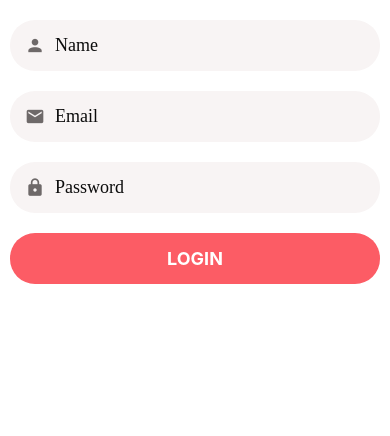
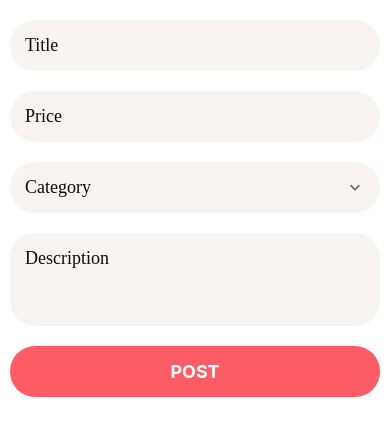
Before and after one commit to dano5342/react-native-tutorial, a React Native app: screen / in a window 390 px wide. Shown: the top 436 px of the page. Built offline with nearby package versions, Linux system fonts and the light colour scheme.

Commit message:
added listingeditscreen and worked on a further refactor of components codee

```diff
--- a/App.js
+++ b/App.js
@@ -1,9 +1,11 @@
 import React, { useState } from "react";
 
+
+import ListingEditScreen from "./app/screens/ListingEditScreen";
 import LoginScreen from './app/screens/LoginScreen';
 import RegisterScreen from "./app/screens/RegisterScreen";
 export default function App() {
   return (
-    <RegisterScreen/>
+    <ListingEditScreen/>
   );
 }
--- /dev/null
+++ b/app/components/forms/AppFormPicker.js
@@ -0,0 +1,23 @@
+import React from "react";
+import { useFormikContext } from "formik";
+
+import AppPicker from "../AppPicker";
+import ErrorMessage from "./ErrorMessage";
+
+function AppFormPicker({ items, name, placeholder }) {
+  const { errors, setFieldValue, touched, values } = useFormikContext();
+
+  return (
+    <>
+      <AppPicker
+        items={items}
+        onSelectItem={(item) => setFieldValue(name, item)}
+        placeholder={placeholder}
+        selectedItem={values[name]}
+      />
+      <ErrorMessage error={errors[name]} visible={touched[name]} />
+    </>
+  );
+}
+
+export default AppFormPicker;
--- a/app/components/forms/SubmitButton.js
+++ b/app/components/forms/SubmitButton.js
@@ -9,7 +9,7 @@
     const {handleSubmit} = useFormikContext();
     return (
         <AppButton
-            title="Login"
+            title={title}
             onPress={handleSubmit}
         />
     )
--- a/app/components/forms/index.js
+++ b/app/components/forms/index.js
@@ -1,5 +1,5 @@
 export { default as AppForm } from "./AppForm";
 export { default as AppFormField } from "./AppFormField";
-export { default as AppPicker } from "./AppPicker";
+export { default as AppFormPicker } from "./AppFormPicker";
 export { default as ErrorMessage } from "./ErrorMessage";
 export { default as SubmitButton } from "./SubmitButton";
--- /dev/null
+++ b/app/screens/ListingEditScreen.js
@@ -0,0 +1,70 @@
+import React from 'react';
+import { StyleSheet } from 'react-native';
+import * as Yup from 'yup';
+
+import {
+    AppForm,
+    AppFormField,
+    SubmitButton,
+    AppFormPicker
+} from '../components/forms';
+import Screen from '../components/Screen';
+
+
+const validationSchema = Yup.object().shape({
+    title: Yup.string().required().min(1).label('Title'),
+    price: Yup.number().required().min(1).max(10000).label('Price'),
+    category: Yup.object().required().nullable().label('Category'),
+    description: Yup.string().label('Description'),
+});
+
+const categories = [
+    {label: 'Furniture', value: 1},
+    {label: 'Clothing', value: 2},
+    {label: 'Electronics', value: 3},
+    {label: 'Other', value: 4}
+]
+
+export default function ListingEditScreen() {
+    return (
+        <Screen style={styles.container}>
+            <AppForm
+                initialValues={{
+                    title: '',
+                    price: '',
+                    category: null,
+                    description: '',
+                }}
+                onSubmit={values => console.log(values)}
+                validationSchema={validationSchema}
+            >
+                <AppFormField maxLength={255} name="title" placeholder="Title"/>
+                <AppFormField
+                    keyboardType="numeric"
+                    maxLength={8}
+                    name="price"
+                    placeholder="Price"
+                />
+                <AppFormPicker
+                    items={categories}
+                    name="category"
+                    placeholder="Category"
+                />
+                <AppFormField
+                    maxLength={255}
+                    multiline
+                    name="description"
+                    numberOfLines={3}
+                    placeholder="Description"
+                />
+                <SubmitButton title="Post"/>
+            </AppForm>
+        </Screen>
+    )
+}
+
+const styles = StyleSheet.create({
+    container: {
+        padding:10
+    }
+})
```
Also changed, not shown: app/components/AppPicker.js (renamed from app/components/forms/AppPicker.js, +4 -4 lines).
